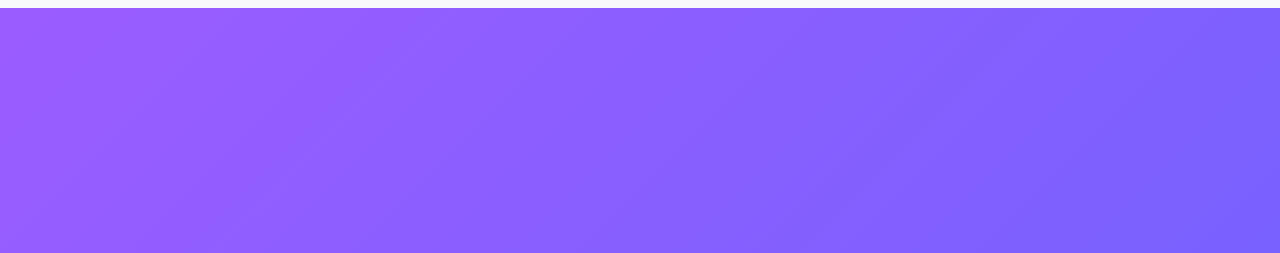
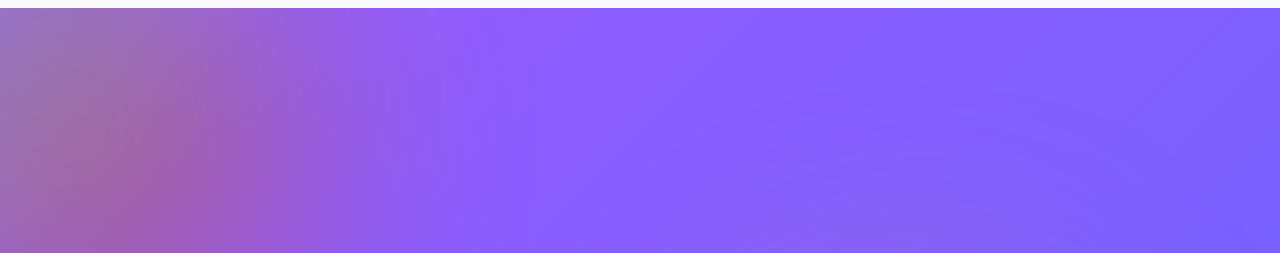
Before and after one commit to marynakurylko/landing-glassmorphism, a website: page index.html in a window 1280 px wide. Shown: the part 71-324 px from the top of the page. Drawn offline with Linux system fonts and the light colour scheme.

Commit message:
improvements

```diff
--- a/scss/core/_variables.scss
+++ b/scss/core/_variables.scss
@@ -7,8 +7,8 @@ $color-bg-dark: #121212;
 $color-text-light: #ffffff;
 $color-text-dark: #1a1a1a;
 
-$gradient-primary: linear-gradient(135deg, #9b5cff, #6c63ff);
-$gradient-accent: linear-gradient(135deg, #ff4f81, #ff8a00);
+$gradient-primary: linear-gradient(135deg, $color-primary, $color-secondary);
+$gradient-accent: linear-gradient(135deg, $color-accent, #ff8a00);
 $gradient-circle1: linear-gradient(135deg, #4fff84, #ff0008);
 $gradient-circle2: linear-gradient(135deg, #b04fff, #d9ff00);
 $gradient-circle3: linear-gradient(135deg, #ffc74f, #6a00ff);
```
Also changed, not shown: package.json (+3 -5 lines), css/style.css, dist/css/main.css, 2 other files.
